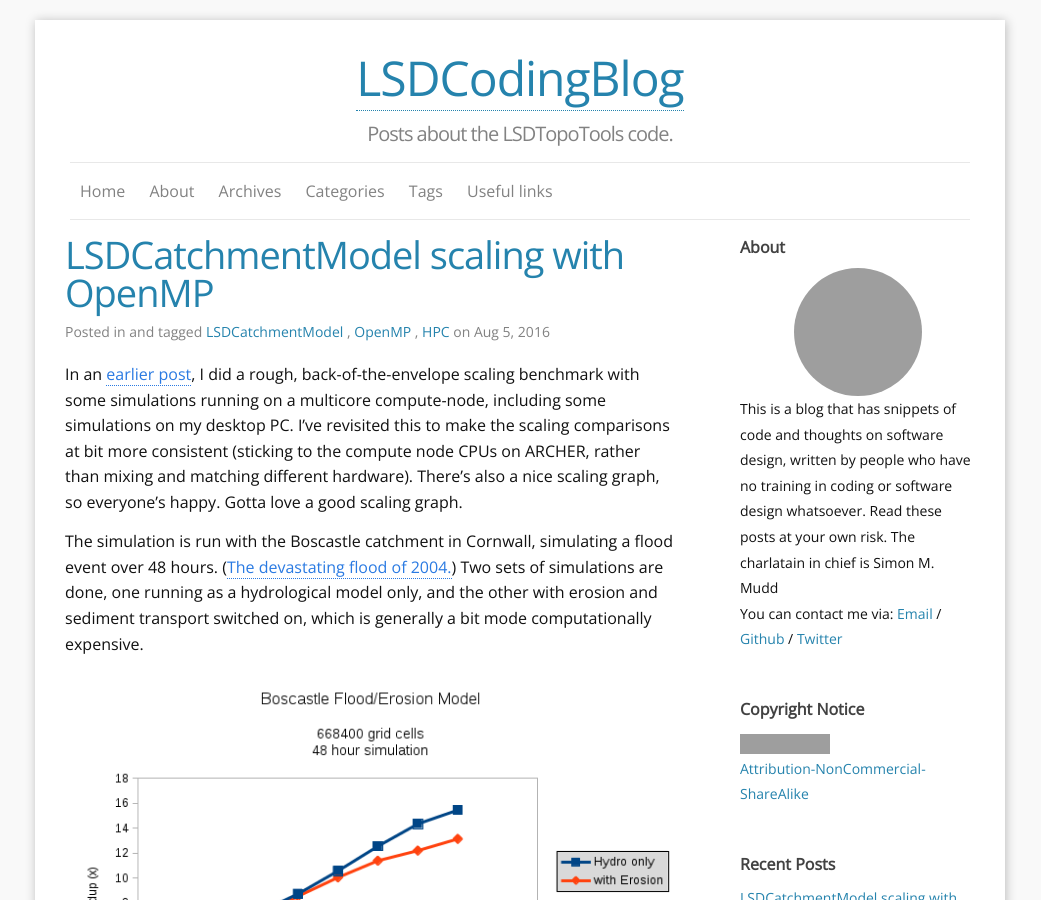
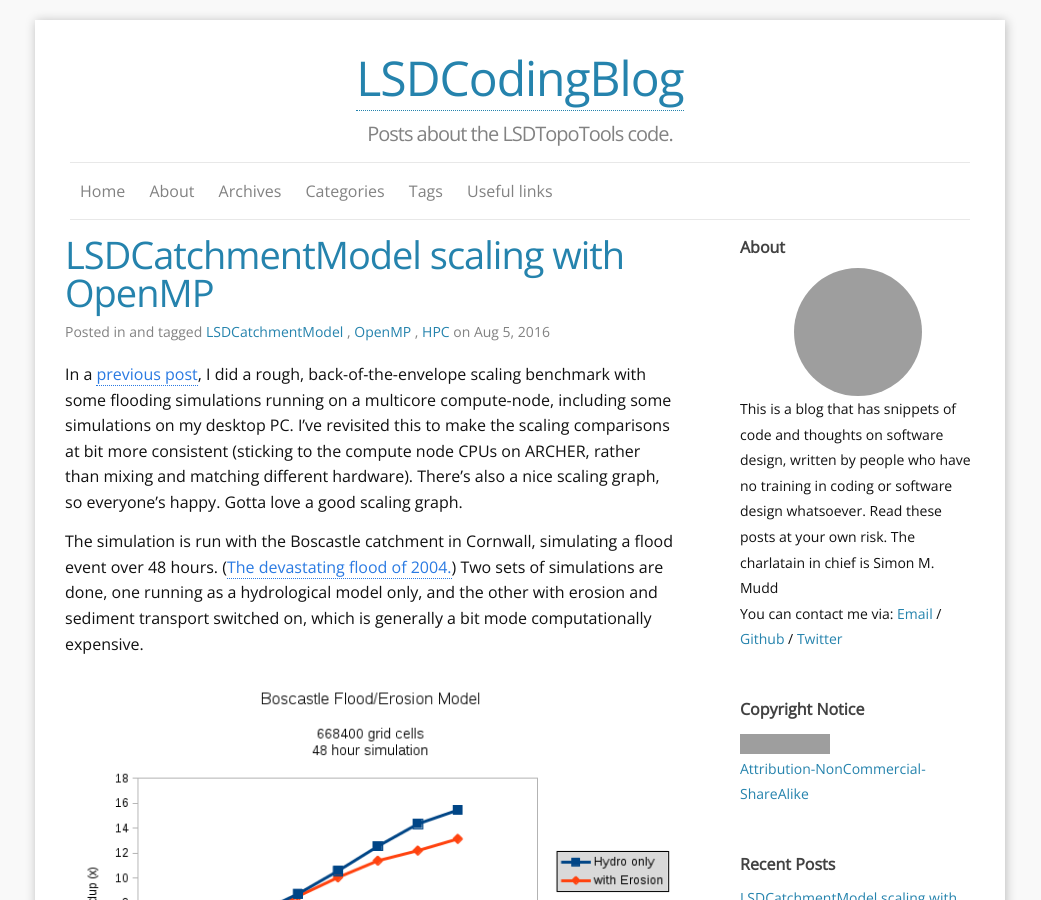
Before and after one commit to LSDtopotools/LSDCodingBlog, a Jekyll site: the page built from index.html, in a window 1280 px wide and 900 px high. Shown: the whole window, without its empty margins (120-1161 px from the left). Built offline with Jekyll 4.4.1, drawn with Linux system fonts in a browser that asks for light colours; the list of posts is cut into pages by our own code; grey boxes are pictures that could not be loaded.

Commit message:
Update 2016-08-05-OpenMP-Catchment-Model-Scaling.markdown

```diff
--- a/_posts/2016-08-05-OpenMP-Catchment-Model-Scaling.markdown
+++ b/_posts/2016-08-05-OpenMP-Catchment-Model-Scaling.markdown
@@ -4,7 +4,7 @@ title: LSDCatchmentModel scaling with OpenMP
 tags: LSDCatchmentModel OpenMP HPC
 ---
 
-In an [earlier post]({{ site.baseurl }}{% post_url 2016-02-25-Parallelising_and_Optimising_LSDTopoTools %}), I did a rough, back-of-the-envelope scaling benchmark with some simulations running on a multicore compute-node, including some simulations on my desktop PC. I've revisited this to make the scaling comparisons at bit more consistent (sticking to the compute node CPUs on ARCHER, rather than mixing and matching different hardware). There's also a nice scaling graph, so everyone's happy. Gotta love a good scaling graph.
+In a [previous post]({{ site.baseurl }}{% post_url 2016-02-25-Parallelising_and_Optimising_LSDTopoTools %}), I did a rough, back-of-the-envelope scaling benchmark with some flooding simulations running on a multicore compute-node, including some simulations on my desktop PC. I've revisited this to make the scaling comparisons at bit more consistent (sticking to the compute node CPUs on ARCHER, rather than mixing and matching different hardware). There's also a nice scaling graph, so everyone's happy. Gotta love a good scaling graph.
 
 The simulation is run with the Boscastle catchment in Cornwall, simulating a flood event over 48 hours. ([The devastating flood of 2004.](http://www.metoffice.gov.uk/learning/learn-about-the-weather/weather-phenomena/case-studies/boscastle)) Two sets of simulations are done, one running as a hydrological model only, and the other with erosion and sediment transport switched on, which is generally a bit mode computationally expensive.
 
```
